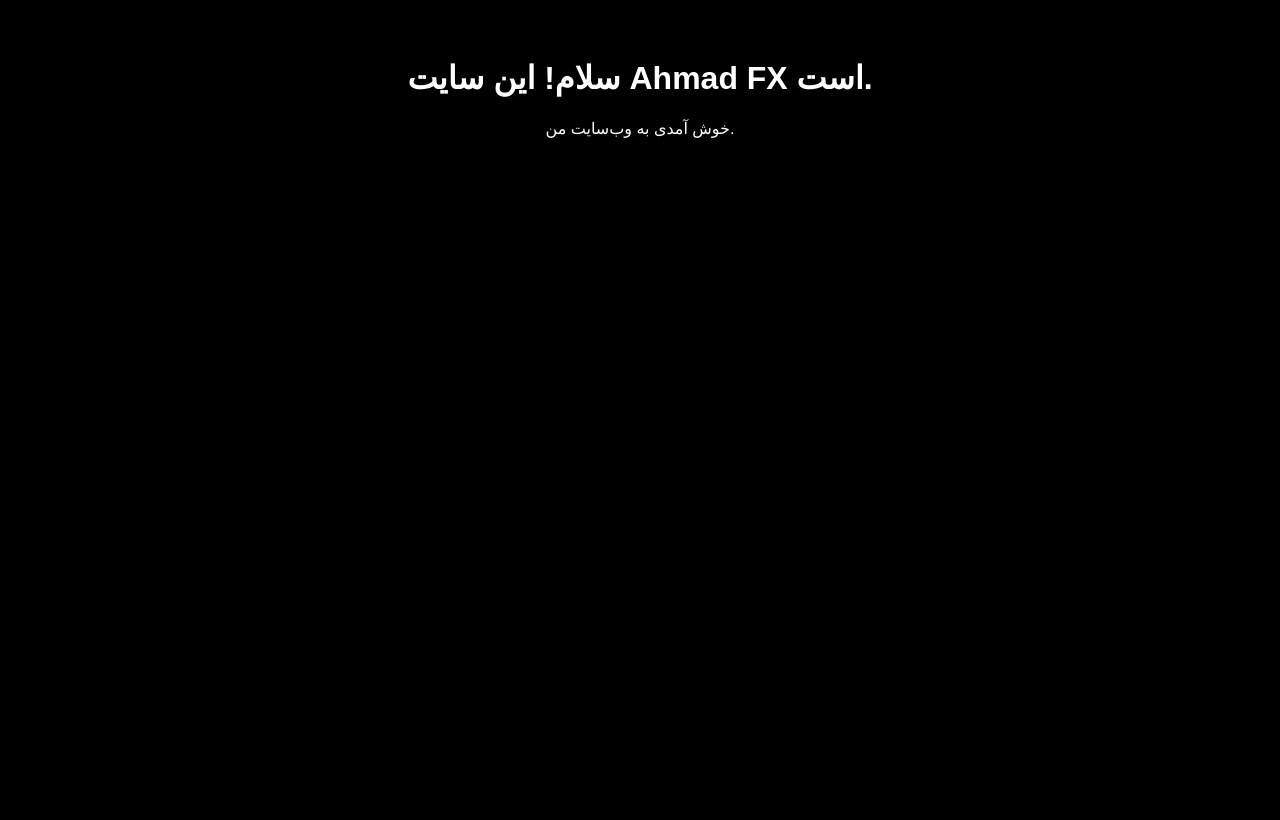
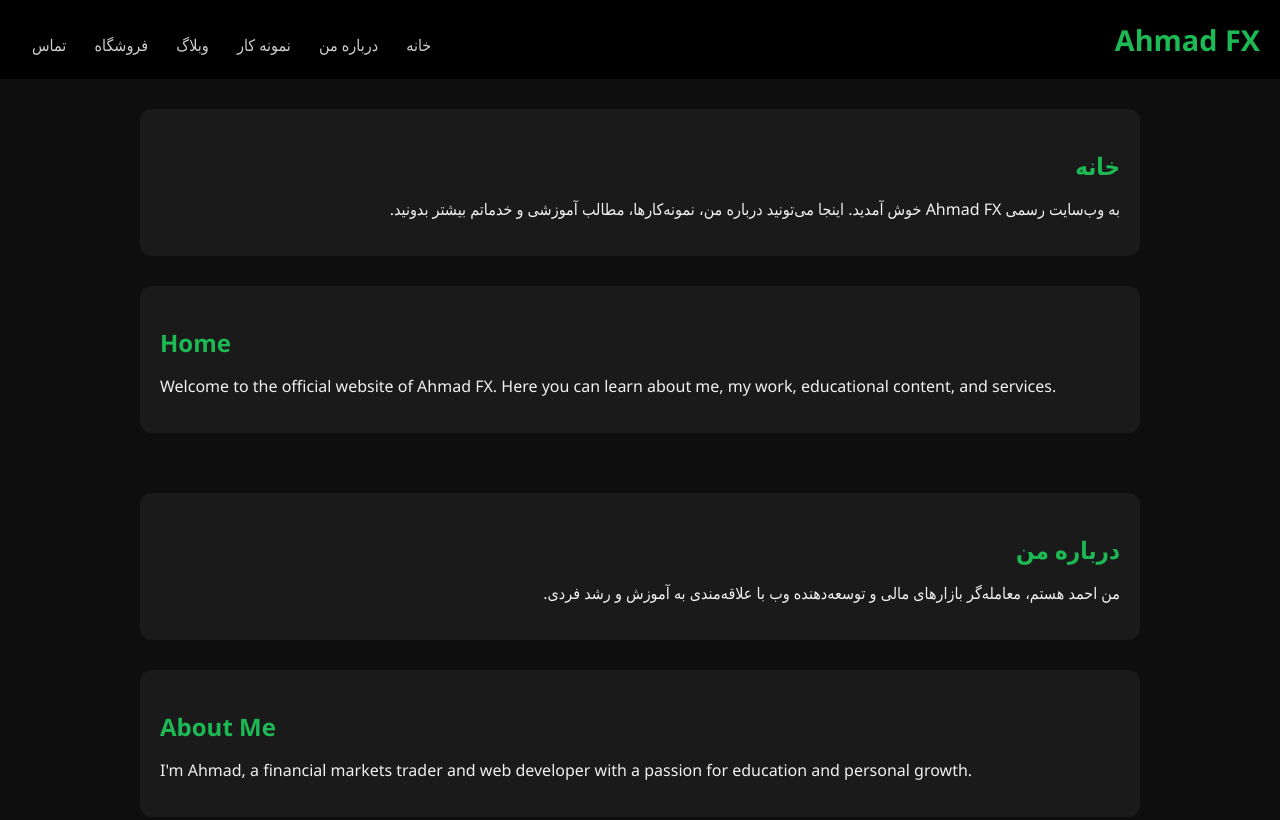
Before and after one commit to Ahmad-fx/Ahmad-fx.github.io, a plain HTML site: page index.html in a window 1280 px wide. Shown: the top 820 px of the page. Drawn offline with Linux system fonts and the light colour scheme.

Commit message:
Full bilingual website template added

```diff
--- a/index.html
+++ b/index.html
@@ -1,20 +1,181 @@
 <!DOCTYPE html>
-<html lang="fa">
+<html lang="fa" dir="rtl">
 <head>
   <meta charset="UTF-8" />
-  <title>Ahmad FX</title>
+  <meta name="viewport" content="width=device-width, initial-scale=1.0">
+  <title>Ahmad FX - سایت دو زبانه</title>
   <style>
     body {
-      background-color: black;
-      color: white;
-      font-family: sans-serif;
+      margin: 0;
+      background-color: #0e0e0e;
+      color: #f0f0f0;
+      font-family: "Segoe UI", Tahoma, Geneva, Verdana, sans-serif;
+      display: flex;
+      flex-direction: column;
+      min-height: 100vh;
+    }
+    header {
+      background-color: #000;
+      padding: 20px;
+      display: flex;
+      justify-content: space-between;
+      align-items: center;
+      flex-wrap: wrap;
+    }
+    .logo {
+      font-size: 1.8rem;
+      font-weight: bold;
+      color: #1db954;
+    }
+    nav {
+      margin-top: 10px;
+    }
+    nav a {
+      color: #ccc;
+      margin: 0 12px;
+      text-decoration: none;
+      font-weight: 500;
+      transition: 0.3s;
+    }
+    nav a:hover {
+      color: #1db954;
+    }
+    main {
+      flex: 1;
+      max-width: 1000px;
+      margin: 30px auto;
+      padding: 0 20px;
+    }
+    section {
+      margin-bottom: 60px;
+    }
+    h1, h2 {
+      color: #1db954;
+      margin-bottom: 10px;
+    }
+    .lang-row {
+      display: flex;
+      flex-wrap: wrap;
+      justify-content: space-between;
+      gap: 30px;
+    }
+    .lang-box {
+      flex: 1 1 45%;
+      background: #1a1a1a;
+      padding: 20px;
+      border-radius: 12px;
+    }
+    footer {
+      background-color: #000;
+      color: #888;
       text-align: center;
-      padding: 30px;
+      padding: 20px;
+    }
+    @media (max-width: 768px) {
+      .lang-row {
+        flex-direction: column;
+      }
+      .lang-box {
+        flex: 1 1 100%;
+      }
     }
   </style>
 </head>
 <body>
-  <h1>سلام! این سایت Ahmad FX است.</h1>
-  <p>خوش آمدی به وب‌سایت من.</p>
+  <header>
+    <div class="logo">Ahmad FX</div>
+    <nav>
+      <a href="#home">خانه</a>
+      <a href="#about">درباره من</a>
+      <a href="#portfolio">نمونه کار</a>
+      <a href="#blog">وبلاگ</a>
+      <a href="#store">فروشگاه</a>
+      <a href="#contact">تماس</a>
+    </nav>
+  </header>
+
+  <main>
+    <section id="home">
+      <div class="lang-row">
+        <div class="lang-box">
+          <h2>خانه</h2>
+          <p>به وب‌سایت رسمی Ahmad FX خوش آمدید. اینجا می‌تونید درباره من، نمونه‌کارها، مطالب آموزشی و خدماتم بیشتر بدونید.</p>
+        </div>
+        <div class="lang-box" lang="en" dir="ltr">
+          <h2>Home</h2>
+          <p>Welcome to the official website of Ahmad FX. Here you can learn about me, my work, educational content, and services.</p>
+        </div>
+      </div>
+    </section>
+
+    <section id="about">
+      <div class="lang-row">
+        <div class="lang-box">
+          <h2>درباره من</h2>
+          <p>من احمد هستم، معامله‌گر بازارهای مالی و توسعه‌دهنده وب با علاقه‌مندی به آموزش و رشد فردی.</p>
+        </div>
+        <div class="lang-box" lang="en" dir="ltr">
+          <h2>About Me</h2>
+          <p>I'm Ahmad, a financial markets trader and web developer with a passion for education and personal growth.</p>
+        </div>
+      </div>
+    </section>
+
+    <section id="portfolio">
+      <div class="lang-row">
+        <div class="lang-box">
+          <h2>نمونه کار</h2>
+          <p>در این بخش برخی از پروژه‌هایی که انجام داده‌ام را مشاهده می‌کنید.</p>
+        </div>
+        <div class="lang-box" lang="en" dir="ltr">
+          <h2>Portfolio</h2>
+          <p>Here you can find a selection of projects I've worked on recently.</p>
+        </div>
+      </div>
+    </section>
+
+    <section id="blog">
+      <div class="lang-row">
+        <div class="lang-box">
+          <h2>وبلاگ</h2>
+          <p>مقالات، تحلیل‌ها و مطالب آموزشی را در این قسمت دنبال کنید.</p>
+        </div>
+        <div class="lang-box" lang="en" dir="ltr">
+          <h2>Blog</h2>
+          <p>Read my articles, analysis, and educational content in this section.</p>
+        </div>
+      </div>
+    </section>
+
+    <section id="store">
+      <div class="lang-row">
+        <div class="lang-box">
+          <h2>فروشگاه</h2>
+          <p>محصولات آموزشی و خدمات ویژه در اینجا در دسترس شماست.</p>
+        </div>
+        <div class="lang-box" lang="en" dir="ltr">
+          <h2>Store</h2>
+          <p>Explore educational products and exclusive services available here.</p>
+        </div>
+      </div>
+    </section>
+
+    <section id="contact">
+      <div class="lang-row">
+        <div class="lang-box">
+          <h2>تماس با من</h2>
+          <p>برای ارتباط می‌توانید به ایمیل من پیام دهید یا از شبکه‌های اجتماعی استفاده کنید.</p>
+        </div>
+        <div class="lang-box" lang="en" dir="ltr">
+          <h2>Contact</h2>
+          <p>Feel free to reach out via email or connect with me on social media.</p>
+        </div>
+      </div>
+    </section>
+  </main>
+
+  <footer>
+    © 2025 Ahmad FX. All rights reserved.
+  </footer>
 </body>
-</html>
+  </html>
```
